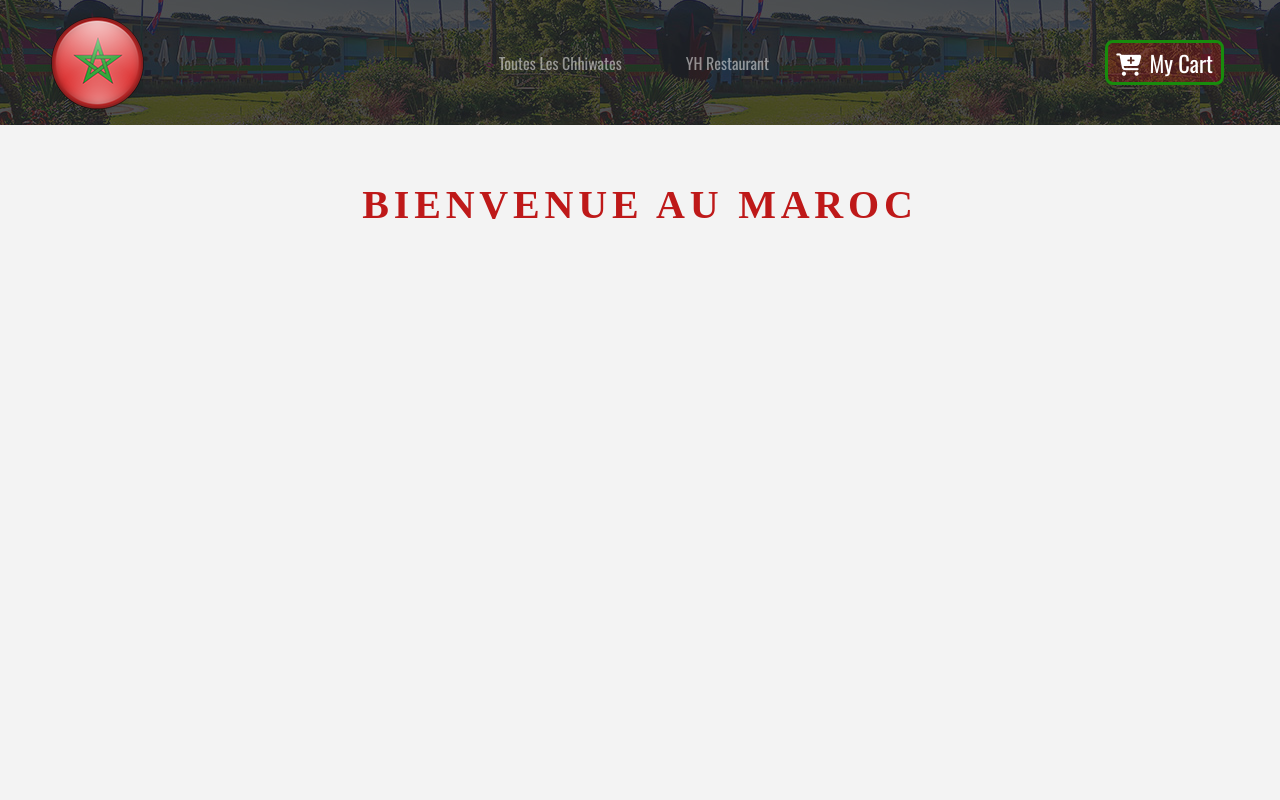
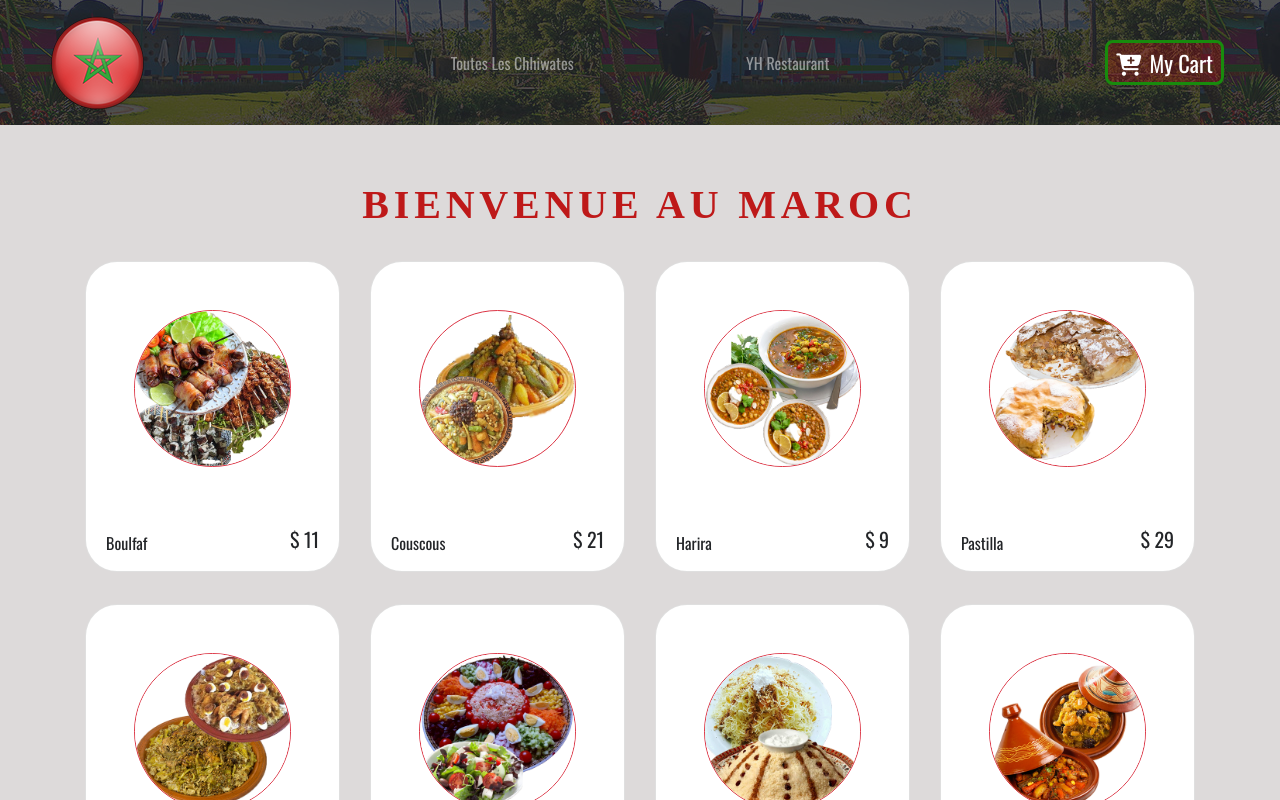
Before and after one commit to YousfiHamza/React-YH-Restaurant, a React (Create React App) app: page / in a window 1280 px wide. Shown: the top 800 px of the page. Built offline with nearby package versions, Linux system fonts and the light colour scheme; a web font is replaced by a local one.

Commit message:
finalizing the product cards UI - HOME PAGE DONE !

```diff
--- a/src/App.css
+++ b/src/App.css
@@ -1,5 +1,5 @@
 :root {
-  --mainWhite: #f3f3f3;
+  --mainWhite: #dddada;
   --mainDark: #232528;
   --mainYellow: #ffa400;
   --mainBlue: #2a2a72;
--- /dev/null
+++ b/src/Context.js
@@ -0,0 +1,39 @@
+import React, { Component } from "react";
+import { storeProducts, detailProduct } from "./data";
+
+const ProductContext = React.createContext();
+//Provider//
+//Consumer//
+
+class ProductProvider extends Component {
+  state = {
+    products: storeProducts,
+    detailProduct
+  };
+
+  handleDetail = () => {
+    console.log("Hello from Detail");
+  };
+
+  addToCart = () => {
+    console.log("Hello from Add to Cart");
+  };
+
+  render() {
+    return (
+      <ProductContext.Provider
+        value={{
+          ...this.state,
+          handleDetail: this.handleDetail,
+          addToCart: this.addToCart
+        }}
+      >
+        {this.props.children}
+      </ProductContext.Provider>
+    );
+  }
+}
+
+const ProductConsumer = ProductContext.Consumer;
+
+export { ProductProvider, ProductConsumer };
--- a/src/components/NavBar.js
+++ b/src/components/NavBar.js
@@ -14,13 +14,13 @@ export default class NavBar extends Component {
         <Link to="/">
           <img src={logo} alt="Restaurant Logo" className="navbar-brand" />
         </Link>
-        <ul className="navbar-nav">
-          <li className="nav-item ml-5 text-center">
+        <ul className="navbar-nav d-flex justify-content-between">
+          <li className="nav-item text-center">
             <Link to="/" className="nav-link">
               Toutes Les Chhiwates
             </Link>
           </li>
-          <li className="nav-item ml-5 text-center">
+          <li className="nav-item text-center">
             <Link to="/aboutUs" className="nav-link">
               YH Restaurant
             </Link>
--- a/src/components/Product.js
+++ b/src/components/Product.js
@@ -1,11 +1,106 @@
 import React, { Component } from "react";
+import styled from "styled-components";
+import { Link } from "react-router-dom";
+import { ProductConsumer } from "../Context";
 
 export default class Product extends Component {
   render() {
+    const { id, title, img, price, inCart } = this.props.product;
     return (
-      <div>
-        <h3>Hello From Product</h3>
-      </div>
+      <ProducterWraper className="col-9 mx-auto col-md-6 col-lg-3 my-3">
+        <div className="card">
+          <div
+            className="img-container p-5"
+            onClick={() => {
+              console.log("you clicked on the img container");
+            }}
+          >
+            <Link to="/details">
+              <img
+                src={img}
+                alt={title}
+                className="card-img-top rounded-circle border border-danger"
+              />
+            </Link>
+            <button
+              className="cart-btn"
+              disabled={inCart}
+              onClick={() => {
+                console.log("ADDED TO THE CART");
+              }}
+            >
+              {inCart ? (
+                <p className="text-capitalize mb-0" disabled>
+                  in Cart
+                </p>
+              ) : (
+                <i className="fas fa-cart-plus" />
+              )}
+            </button>
+          </div>
+          <div className="card-footer d-flex justify-content-between">
+            <p className="align-self-center mb-0">{title}</p>
+            <h5>
+              <span class="mr-1">$</span>
+              {price}
+            </h5>
+          </div>
+        </div>
+      </ProducterWraper>
     );
   }
 }
+
+const ProducterWraper = styled.div`
+  .card {
+    transition: all 1s linear;
+    border-radius: 2rem;
+  }
+  .card-footer {
+    background: transparent;
+    border-top: transparent;
+    transition: all 0.5s linear;
+  }
+  &:hover {
+    .card {
+      border: 0.04rem solid rgba(0, 0, 0, 0.2);
+      box-shadow: 2px 2px 5px 0px rgba(0, 0, 0, 0.2);
+    }
+    .card-footer {
+      background: rgba(200, 200, 200);
+    }
+  }
+  .img-container {
+    position: relative;
+    overflow: hidden;
+    &:hover {
+      .cart-btn {
+        transform: translate(0, 0);
+      }
+      .card-img-top {
+        transform: scale(1.3);
+      }
+    }
+  }
+  .card-img-top {
+    transition: all 0.5s linear;
+  }
+
+  .cart-btn {
+    position: absolute;
+    bottom: 0;
+    right: 0;
+    padding: 0.2rem 0.4rem;
+    background: var(--lightRed);
+    border: none;
+    font-size: 1.4rem;
+    color: var(--mainGreen);
+    border-radius: 0.5rem 0 0 0;
+    transition: all 0.3s linear;
+    transform: translate(100%, 100%);
+    &:hover {
+      background: var(--mainRed);
+      color: var(--lightGreen);
+    }
+  }
+`;
--- a/src/components/ProductList.js
+++ b/src/components/ProductList.js
@@ -1,10 +1,13 @@
 import React, { Component } from "react";
 import Product from "./Product";
 import Title from "./Title";
+import { storeProducts } from "../data";
+// Context API
+import { ProductConsumer } from "../Context";
 
 export default class ProductList extends Component {
   state = {
-    products: []
+    products: storeProducts
   };
   render() {
     return (
@@ -12,7 +15,16 @@ export default class ProductList extends Component {
         <div className="py-5">
           <div className="container">
             <Title title="BIENVENUE AU MAROC" />
-            <div className="row"></div>
+            <div className="row">
+              <ProductConsumer>
+                {value => {
+                  return value.products.map(product => {
+                    return <Product key={product.id} product={product} />;
+                    //no need to pass the methods because we can access them fron the context api !
+                  });
+                }}
+              </ProductConsumer>
+            </div>
           </div>
         </div>
       </React.Fragment>
--- a/src/data.js
+++ b/src/data.js
@@ -96,3 +96,16 @@ export const storeProducts = [
     total: 0
   }
 ];
+
+export const detailProduct = {
+  id: 8,
+  title: "Tajine",
+  img: "img/tajine.png",
+  price: 22,
+  chef: "Chef Ala Rasso",
+  info:
+    "Le tajine est lui aussi emblématique de la cuisine marocaine. Ce plat en terre cuite (assez proche de notre cocotte) permet de réaliser près de 300 recettes différentes, généralement salées, mais parfois sucrées, dans lesquelles on retrouve de la viande et des légumes, agrémentés de fruits secs, d’épices et d’aromates.",
+  inCart: false,
+  count: 0,
+  total: 0
+};
--- a/src/index.js
+++ b/src/index.js
@@ -2,14 +2,18 @@ import React from "react";
 import ReactDOM from "react-dom";
 import "./index.css";
 import App from "./App";
-//routing
+// Routing
 import { BrowserRouter as Router } from "react-router-dom";
 import * as serviceWorker from "./serviceWorker";
+// Context API
+import { ProductProvider } from "./Context";
 
 ReactDOM.render(
-  <Router>
-    <App />
-  </Router>,
+  <ProductProvider>
+    <Router>
+      <App />
+    </Router>
+  </ProductProvider>,
   document.getElementById("root")
 );
 
```
